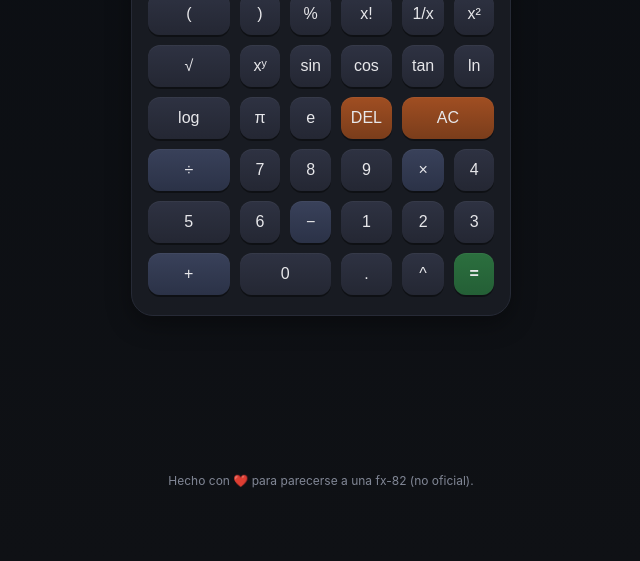
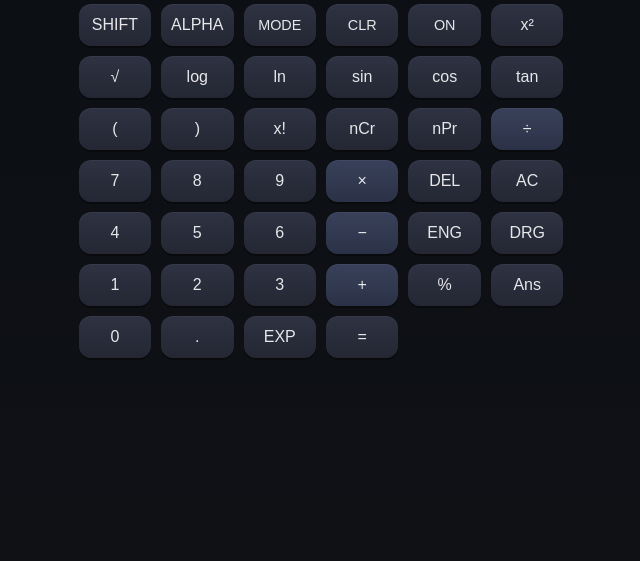
Before and after one commit to paulacanterachamarro/Mi-peque-a-calculadora, a plain HTML site: page index.html in a window 1280 px wide. Shown: the part 239-800 px from the top of the page, without its empty margins (319-959 px from the left). Drawn offline with Linux system fonts and the light colour scheme.

Commit message:
Update index.html

```diff
--- a/index.html
+++ b/index.html
@@ -1,75 +1,80 @@
- <!DOCTYPE html>
+<!DOCTYPE html>
 <html lang="es">
 <head>
-  <meta charset="utf-8" />
-  <meta name="viewport" content="width=device-width, initial-scale=1" />
-  <title>fx-82 (clon)</title>
-  <link rel="stylesheet" href="styles.css" />
+  <meta charset="utf-8"/>
+  <meta name="viewport" content="width=device-width, initial-scale=1"/>
+  <title>Casio fx-82MS Clon</title>
+  <link rel="stylesheet" href="styles.css"/>
 </head>
 <body>
-  <div class="calc">
-    <div class="display">
-      <div id="modeLine">DEG | M:0</div>
-      <div id="mainLine">0</div>
+  <div class="calculator">
+    <div class="branding">
+      <span class="brand">CASIO</span>
+      <span class="model">fx-82MS</span>
+      <span class="sub">S-V.P.A.M.</span>
+    </div>
+
+    <div class="screen">
+      <div id="inputLine">0</div>
+      <div id="outputLine"></div>
     </div>
 
     <div class="keys">
-      <!-- fila modo/memoria -->
-      <button data-action="toggleDegRad" class="key small blue">DEG/RAD</button>
-      <button data-action="ans" class="key small">Ans</button>
-      <button data-action="mc" class="key small">MC</button>
-      <button data-action="mr" class="key small">MR</button>
-      <button data-action="mplus" class="key small">M+</button>
-      <button data-action="mminus" class="key small">M−</button>
+      <!-- fila 1 -->
+      <button class="key shift">SHIFT</button>
+      <button class="key alpha">ALPHA</button>
+      <button class="key small">MODE</button>
+      <button class="key small">CLR</button>
+      <button class="key small">ON</button>
 
-      <!-- funciones -->
-      <button data-insert="(" class="key">(</button>
-      <button data-insert=")" class="key">)</button>
-      <button data-fn="percent" class="key">%</button>
-      <button data-fn="factorial" class="key">x!</button>
-      <button data-fn="inv" class="key">1/x</button>
-      <button data-fn="square" class="key">x²</button>
+      <!-- fila 2 -->
+      <button class="key">x²</button>
+      <button class="key">√</button>
+      <button class="key">log</button>
+      <button class="key">ln</button>
+      <button class="key">sin</button>
+      <button class="key">cos</button>
+      <button class="key">tan</button>
 
-      <button data-fn="sqrt" class="key">√</button>
-      <button data-fn="pow" class="key">xʸ</button>
-      <button data-fn="sin" class="key">sin</button>
-      <button data-fn="cos" class="key">cos</button>
-      <button data-fn="tan" class="key">tan</button>
-      <button data-fn="ln" class="key">ln</button>
+      <!-- fila 3 -->
+      <button class="key">(</button>
+      <button class="key">)</button>
+      <button class="key">x!</button>
+      <button class="key">nCr</button>
+      <button class="key">nPr</button>
+      <button class="key op">÷</button>
 
-      <button data-fn="log" class="key">log</button>
-      <button data-insert="π" class="key">π</button>
-      <button data-insert="e" class="key">e</button>
-      <button data-action="del" class="key orange">DEL</button>
-      <button data-action="ac" class="key orange wide">AC</button>
-      <button data-action="divide" class="key op">÷</button>
+      <!-- fila 4 -->
+      <button class="key">7</button>
+      <button class="key">8</button>
+      <button class="key">9</button>
+      <button class="key op">×</button>
+      <button class="key del">DEL</button>
+      <button class="key ac">AC</button>
 
-      <!-- números y ops -->
-      <button data-insert="7" class="key">7</button>
-      <button data-insert="8" class="key">8</button>
-      <button data-insert="9" class="key">9</button>
-      <button data-action="multiply" class="key op">×</button>
+      <!-- fila 5 -->
+      <button class="key">4</button>
+      <button class="key">5</button>
+      <button class="key">6</button>
+      <button class="key op">−</button>
+      <button class="key">ENG</button>
+      <button class="key">DRG</button>
 
-      <button data-insert="4" class="key">4</button>
-      <button data-insert="5" class="key">5</button>
-      <button data-insert="6" class="key">6</button>
-      <button data-action="minus" class="key op">−</button>
+      <!-- fila 6 -->
+      <button class="key">1</button>
+      <button class="key">2</button>
+      <button class="key">3</button>
+      <button class="key op">+</button>
+      <button class="key">%</button>
+      <button class="key ans">Ans</button>
 
-      <button data-insert="1" class="key">1</button>
-      <button data-insert="2" class="key">2</button>
-      <button data-insert="3" class="key">3</button>
-      <button data-action="plus" class="key op">+</button>
-
-      <button data-insert="0" class="key wide">0</button>
-      <button data-insert="." class="key">.</button>
-      <button data-action="powCaret" class="key">^</button>
-      <button data-action="equals" class="key equals">=</button>
+      <!-- fila 7 -->
+      <button class="key zero">0</button>
+      <button class="key">.</button>
+      <button class="key">EXP</button>
+      <button class="key equal">=</button>
     </div>
   </div>
-
-  <footer class="note">
-    Hecho con ❤️ para parecerse a una fx-82 (no oficial).
-  </footer>
 
   <script src="app.js"></script>
 </body>
```
